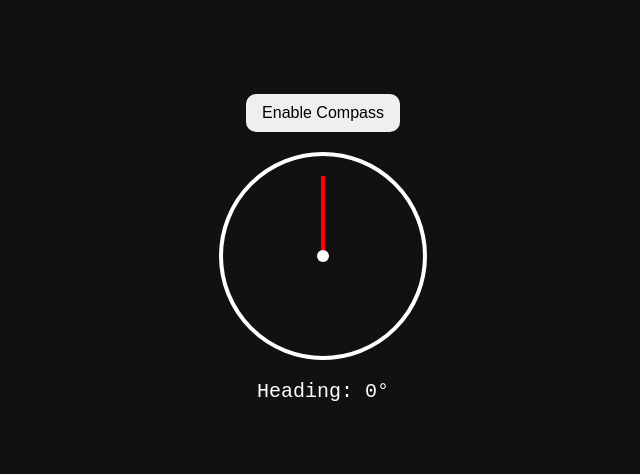
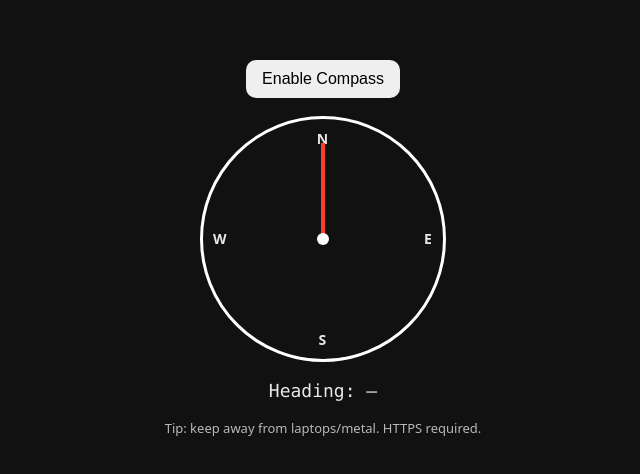
Before and after one commit to unstated-edu/unstated-edu.github.io, a plain HTML site: page 2026/maind/sensors/compass/index.html in a window 1280 px wide. Shown: the part 152-626 px from the top of the page, without its empty margins (317-957 px from the left). Drawn offline with Linux system fonts and the light colour scheme.

Commit message:
compass update

```diff
--- a/2026/maind/sensors/compass/index.html
+++ b/2026/maind/sensors/compass/index.html
@@ -10,11 +10,18 @@
     <button id="start">Enable Compass</button>
 
     <div class="compass">
+      <div class="label n">N</div>
+      <div class="label e">E</div>
+      <div class="label s">S</div>
+      <div class="label w">W</div>
+
       <div class="needle" id="needle"></div>
-      <div class="center-dot"></div>
+      <div class="center"></div>
     </div>
 
-    <div id="value">Heading: 0°</div>
+    <div id="value">Heading: —</div>
+    <div class="hint">Tip: keep away from laptops/metal. HTTPS required.</div>
+
   </body>
   <script src="script.js"></script>
 </html>
--- a/2026/maind/sensors/compass/script.js
+++ b/2026/maind/sensors/compass/script.js
@@ -2,37 +2,47 @@ const needle = document.getElementById("needle");
   const value = document.getElementById("value");
   const btn = document.getElementById("start");
 
-let currentHeading = 0;
+  let smoothHeading = null;
 
-function handleOrientation(event) {
-  // iOS Safari specific compass value
-  let heading;
-
-  if (event.webkitCompassHeading !== undefined) {
-    heading = event.webkitCompassHeading; // iOS
-  } else {
-    heading = 360 - event.alpha; // Android
+  // Smooth circular angles (handles wrap-around at 0/360)
+  function smoothAngle(prev, next, factor) {
+    // shortest angular difference (-180..180)
+    let delta = ((next - prev + 540) % 360) - 180;
+    return (prev + delta * factor + 360) % 360;
   }
 
+  function getHeading(event) {
+    // iOS real compass heading
+    if (event.webkitCompassHeading !== undefined && event.webkitCompassAccuracy !== -1) {
+      return event.webkitCompassHeading;
+    }
+    // Android / others (alpha is clockwise from device)
+    if (event.alpha != null) return (360 - event.alpha) % 360;
+    return null;
+  }
+
+  function onOrientation(event) {
+    const heading = getHeading(event);
     if (heading == null) return;
 
-  currentHeading = heading;
+    if (smoothHeading == null) smoothHeading = heading;
 
-  needle.style.transform = `rotate(${heading}deg)`;
-  value.textContent = `Heading: ${heading.toFixed(1)}°`;
+    // smoothing factor: 0.05 = very smooth, 0.2 = more responsive
+    smoothHeading = smoothAngle(smoothHeading, heading, 0.12);
+
+    needle.style.transform = `rotate(${smoothHeading}deg)`;
+    value.textContent = `Heading: ${smoothHeading.toFixed(1)}°`;
   }
 
   async function start() {
-  // iOS permission
-  if (
-    typeof DeviceOrientationEvent !== "undefined" &&
-    typeof DeviceOrientationEvent.requestPermission === "function"
-  ) {
+    // iOS permission gate
+    if (typeof DeviceOrientationEvent !== "undefined" &&
+        typeof DeviceOrientationEvent.requestPermission === "function") {
       const permission = await DeviceOrientationEvent.requestPermission();
       if (permission !== "granted") return;
     }
 
-  window.addEventListener("deviceorientation", handleOrientation, true);
+    window.addEventListener("deviceorientation", onOrientation, true);
     btn.style.display = "none";
   }
 
--- a/2026/maind/sensors/compass/style.css
+++ b/2026/maind/sensors/compass/style.css
@@ -6,40 +6,10 @@ body {
   align-items: center;
   justify-content: center;
   background: #111;
-  color: white;
+  color: #fff;
   font-family: system-ui, sans-serif;
-  gap: 20px;
+  gap: 18px;
 }
-
-.compass {
-  width: 200px;
-  height: 200px;
-  border: 4px solid white;
-  border-radius: 50%;
-  position: relative;
-  display: flex;
-  align-items: center;
-  justify-content: center;
-}
-
-.needle {
-  width: 4px;
-  height: 80px;
-  background: red;
-  position: absolute;
-  top: 20px;
-  transform-origin: bottom center;
-  transition: transform 0.1s linear;
-}
-
-.center-dot {
-  width: 12px;
-  height: 12px;
-  background: white;
-  border-radius: 50%;
-  position: absolute;
-}
-
 button {
   padding: 10px 16px;
   border-radius: 10px;
@@ -47,8 +17,58 @@ button {
   cursor: pointer;
   font-size: 16px;
 }
-
+.compass {
+  width: 240px;
+  height: 240px;
+  border: 3px solid #fff;
+  border-radius: 50%;
+  position: relative;
+  display: flex;
+  align-items: center;
+  justify-content: center;
+}
+.label {
+  position: absolute;
+  font-weight: 600;
+  letter-spacing: 0.08em;
+  opacity: 0.9;
+  font-size: 14px;
+}
+.n {
+  top: 10px;
+}
+.s {
+  bottom: 10px;
+}
+.e {
+  right: 10px;
+}
+.w {
+  left: 10px;
+}
+.needle {
+  width: 4px;
+  height: 92px;
+  background: #ff3b30;
+  position: absolute;
+  top: 24px;
+  transform-origin: bottom center;
+}
+.center {
+  width: 12px;
+  height: 12px;
+  background: #fff;
+  border-radius: 50%;
+  position: absolute;
+}
 #value {
-  font-family: monospace;
-  font-size: 20px;
+  font-family: ui-monospace, SFMono-Regular, Menlo, monospace;
+  font-size: 18px;
+  opacity: 0.9;
 }
+.hint {
+  opacity: 0.7;
+  font-size: 13px;
+  text-align: center;
+  max-width: 320px;
+}
```
Also changed, not shown: 1 other file. Lines whose indentation alone changed are shown as unchanged.
